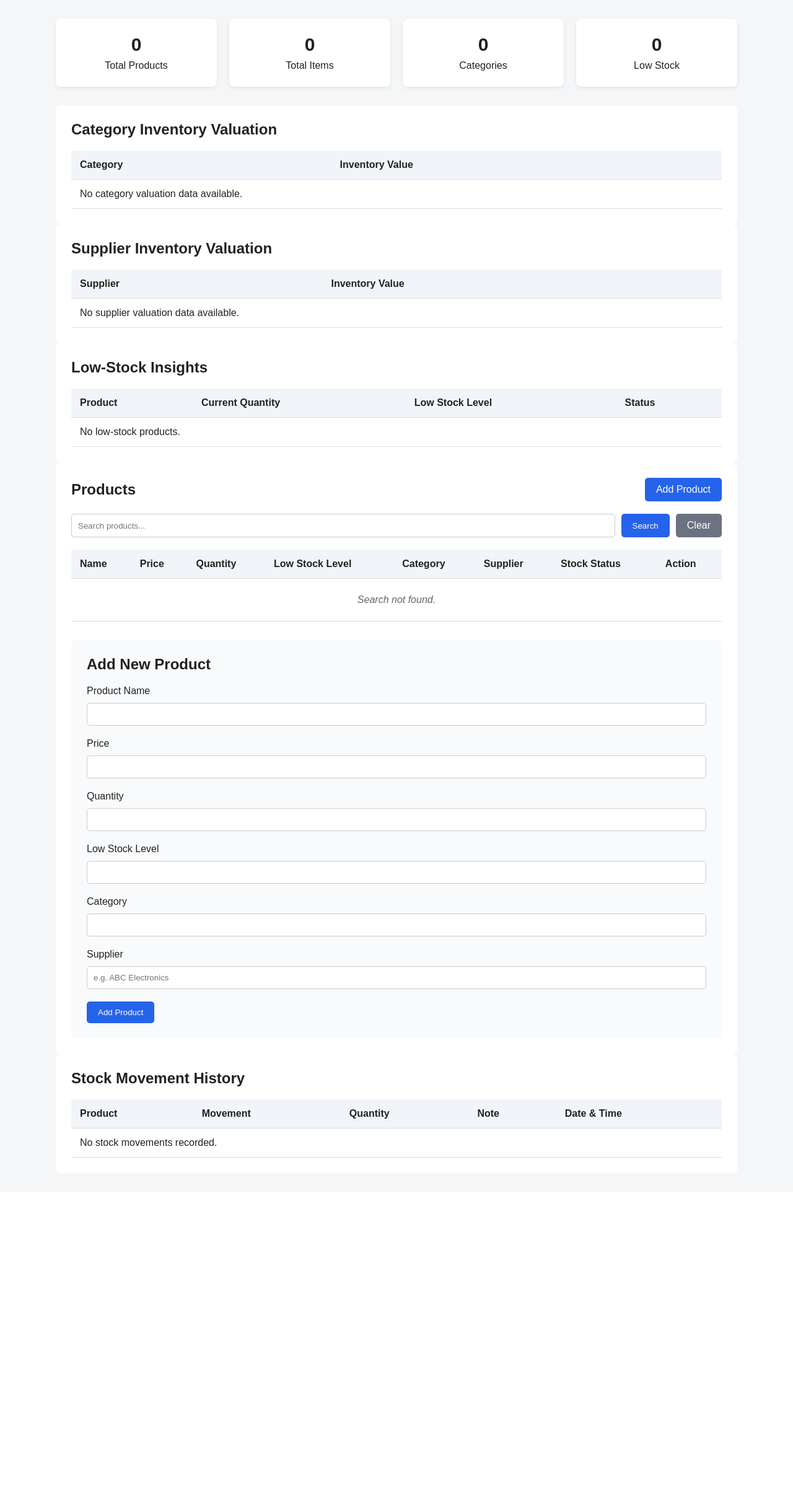
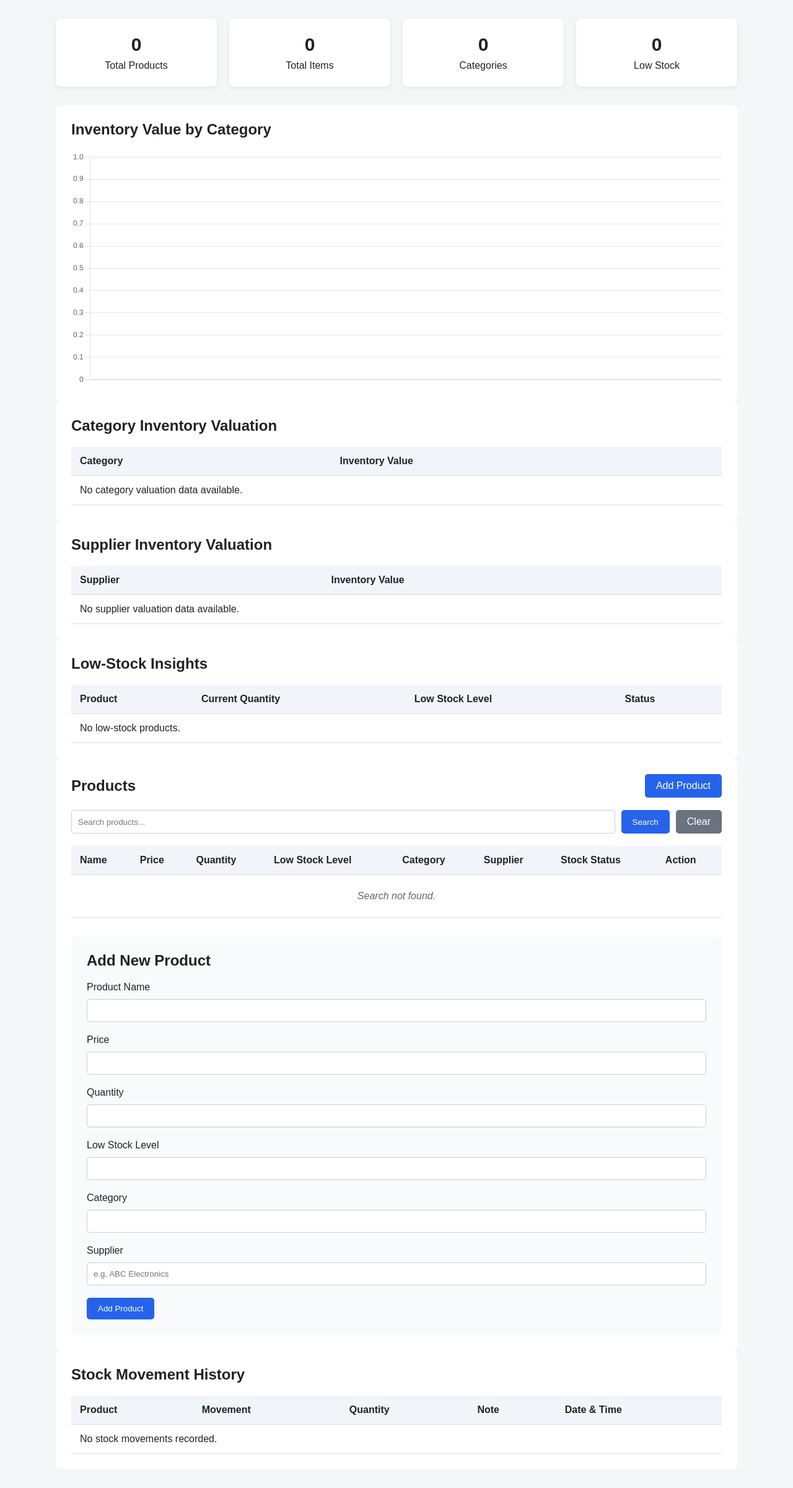
Before and after one commit to successjohnny/inventory-management-system, a FastAPI app: page / in a window 1280 px wide. Shown: the part 158-2559 px from the top of the page at 62% size. Before the commit the page ends 2026 px from the top, so only its background shows below. Run offline with FastAPI, Linux system fonts and the light colour scheme; the visitor is signed in with stand-in values (Sample User, id 1); data that the repository does not hold is empty; parts of the project's set-up code (start-up, migrations or seed data) failed here and were passed over.

Commit message:
Add category valuation chart to dashboard

```diff
--- /dev/null
+++ b/static/dashboard.js
@@ -0,0 +1,65 @@
+document.addEventListener("DOMContentLoaded", () => {
+    const chartCanvas = document.getElementById(
+        "categoryValuationChart"
+    );
+
+    if (!chartCanvas) {
+        return;
+    }
+
+    const chartDataElement = document.getElementById(
+        "categoryValuationData"
+    );
+
+    if (!chartDataElement) {
+        return;
+    }
+
+    const categoryValuations = JSON.parse(
+        chartDataElement.textContent
+    );
+
+    const categories = Object.keys(categoryValuations);
+    const inventoryValues = Object.values(categoryValuations);
+
+    new Chart(chartCanvas, {
+        type: "bar",
+
+        data: {
+            labels: categories,
+            datasets: [
+                {
+                    label: "Inventory Value (₦)",
+                    data: inventoryValues,
+                },
+            ],
+        },
+
+        options: {
+            responsive: true,
+            maintainAspectRatio: false,
+
+            scales: {
+                y: {
+                    beginAtZero: true,
+                },
+            },
+
+            plugins: {
+                legend: {
+                    display: false,
+                },
+
+                tooltip: {
+                    callbacks: {
+                        label: (context) => {
+                            const value = context.raw;
+
+                            return `₦${value.toLocaleString()}`;
+                        },
+                    },
+                },
+            },
+        },
+    });
+});
--- a/static/style.css
+++ b/static/style.css
@@ -227,3 +227,17 @@
 .delete-btn:hover {
     background: #b91c1c;
 }
+/* Dashboard charts */
+
+.chart-container {
+    position: relative;
+    width: 100%;
+    height: 380px;
+    margin-top: 20px;
+}
+
+@media (max-width: 768px) {
+    .chart-container {
+        height: 300px;
+    }
+}
--- a/templates/index.html
+++ b/templates/index.html
@@ -49,6 +49,17 @@
             <div class="card">
                 <h2>{{ low_stock_products }}</h2>
                 <p>Low Stock</p>
+            </div>
+        </section>
+
+        <!-- Inventory Value by Category Chart -->
+        <section class="inventory">
+            <div class="section-header">
+                <h2>Inventory Value by Category</h2>
+            </div>
+
+            <div class="chart-container">
+                <canvas id="categoryValuationChart"></canvas>
             </div>
         </section>
 
@@ -427,5 +438,18 @@
             </table>
         </section>
     </main>
+
+    <script
+        id="categoryValuationData"
+        type="application/json"
+    >{{ category_valuations | tojson }}</script>
+
+    <script
+        src="https://cdn.jsdelivr.net/npm/chart.js"
+    ></script>
+
+    <script
+        src="{{ url_for('static', path='dashboard.js') }}"
+    ></script>
 </body>
 </html>
```
Also changed, not shown: tests/test_product_routes.py (+36 -0 lines).
